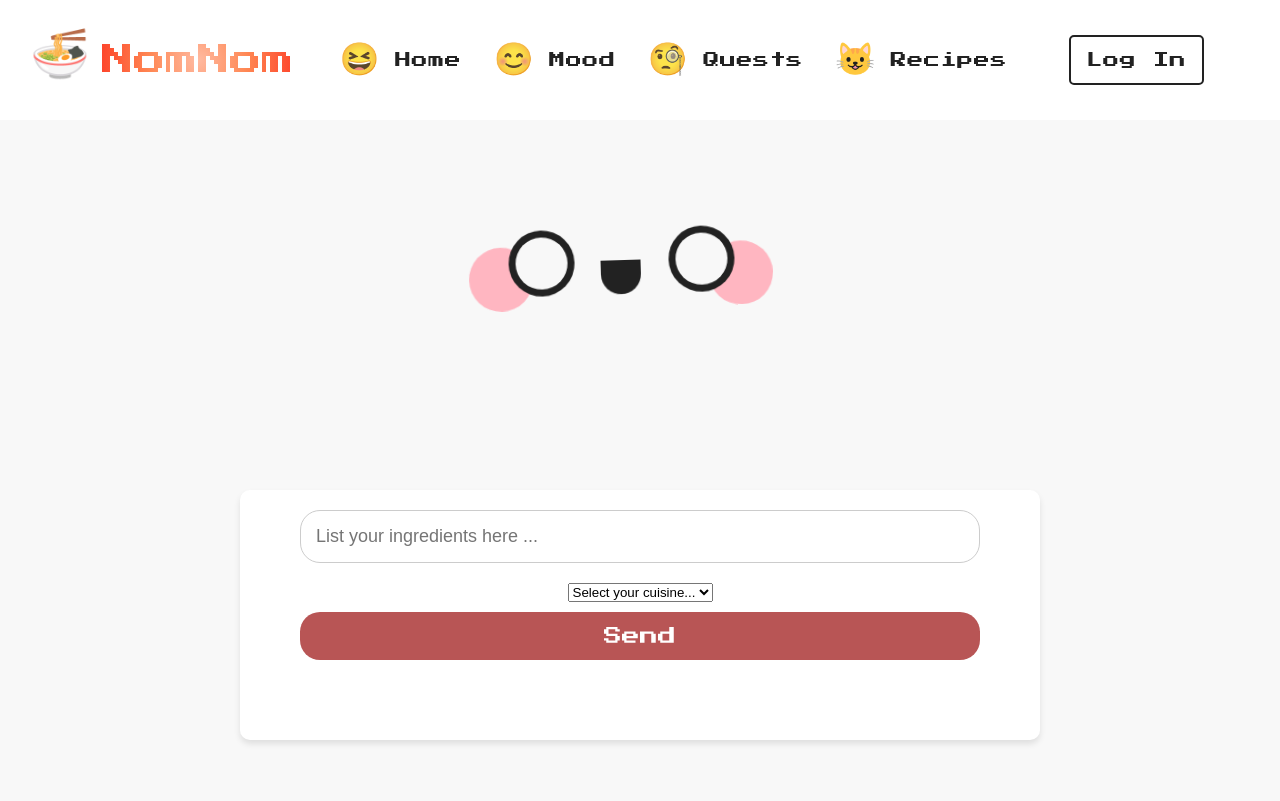
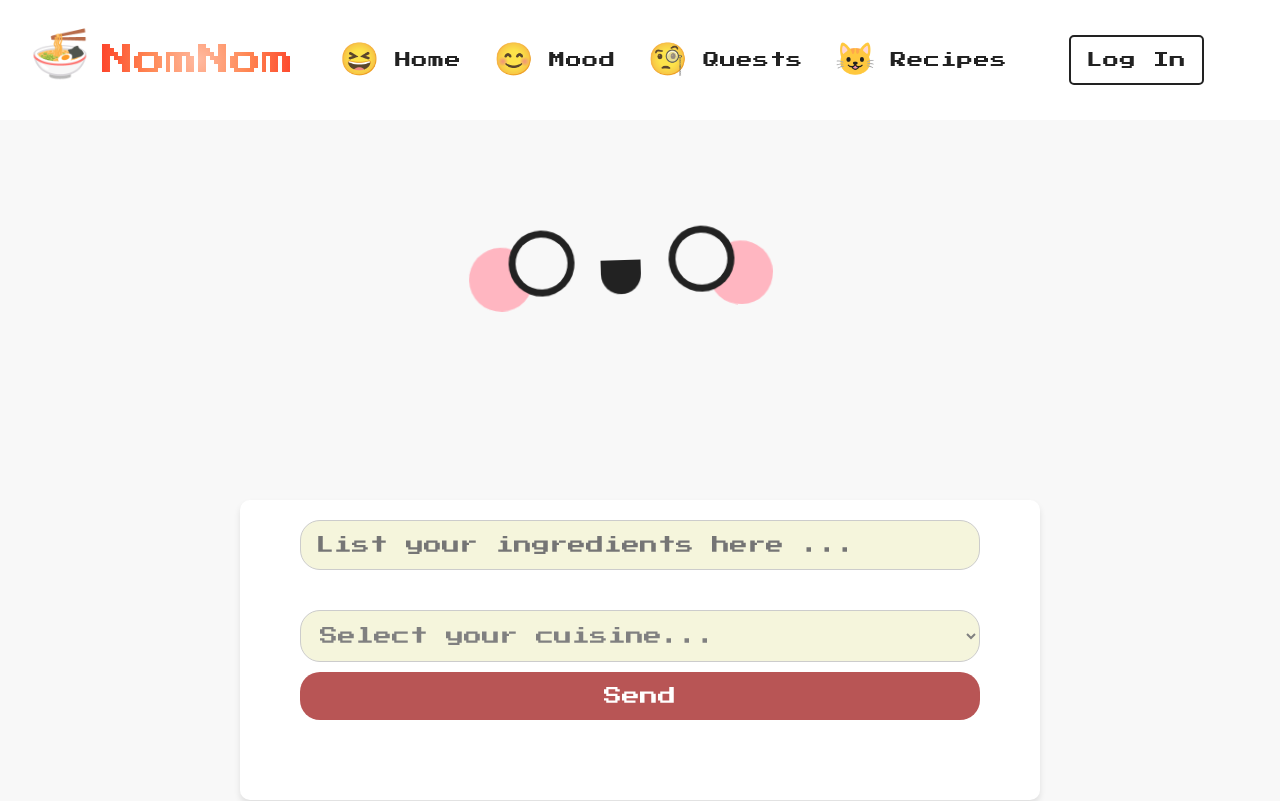
Before and after one commit to Ajirii/nomnom-project, a React (Vite) app in the folder frontend/: page / in a window 1280 px wide. Shown: the top 801 px of the page. Built offline with nearby package versions, Linux system fonts and the light colour scheme.

Commit message:
Update Home.css

```diff
--- a/frontend/src/components/Home/Home.css
+++ b/frontend/src/components/Home/Home.css
@@ -26,11 +26,13 @@
   gap: 10px;
   width: 100%;
   max-width: 600px;
-  position: absolute;
-  bottom: 10%;
+  position: relative; /* Fixes send button issue */
+  bottom: 0;
   box-shadow: 0 4px 6px rgba(0, 0, 0, 0.1);
 }
 
+/* Ingredient Input */
+/* Ingredient Input */
 .chat-input {
   width: 100%;
   padding: 10px;
@@ -38,12 +40,43 @@
   border: 1px solid #ccc;
   font-size: 16px;
   outline: none;
+  background-color: #f5f5dc; /* Cream background */
+  color: #006400; /* Dark green text */
+  font-family: inherit;
 }
 
 .chat-input:focus {
   border-color: #b85555;
 }
 
+/* Cuisine Dropdown */
+/* Cuisine Dropdown */
+.cuisine-select {
+  width: 100%;
+  padding: 10px;
+  border-radius: 20px;
+  border: 1px solid #ccc;
+  font-size: 16px;
+  outline: none;
+  margin-top: 10px;
+  cursor: pointer;
+  background-color: #f5f5dc; /* Cream background */
+  color: grey; /* Dark green text */
+  font-family: inherit; /* Matches the ingredient input */
+}
+
+/* Placeholder text styling */
+.cuisine-select option:first-child {
+  color: #999;
+  font-style: italic;
+}
+
+/* Match focus effect */
+.cuisine-select:focus {
+  border-color: #b85555;
+}
+
+/* Send Button */
 .send-button {
   width: 100%;
   background-color: #b85555;
@@ -56,6 +89,68 @@
   font-family: inherit;
 }
 
+.send-button:disabled {
+  background-color: #aaa;
+  cursor: not-allowed;
+}
+
+/* Ingredients List */
+.ingredients-list {
+  display: flex;
+  flex-wrap: wrap;
+  gap: 10px;
+  margin-top: 10px;
+  width: 100%;
+}
+
+.ingredient-tag {
+  background-color: #f3f3f3;
+  padding: 8px 12px;
+  border-radius: 15px;
+  font-size: 14px;
+  display: flex;
+  align-items: center;
+  gap: 8px;
+  color: #333;
+}
+
+.remove-tag {
+  cursor: pointer;
+  color: red;
+  font-weight: bold;
+}
+
+/* Retro Message */
+.retro-message {
+  margin-top: 20px;
+  font-size: 16px;
+  font-weight: bold;
+  color: #ffcc00;
+  background: #222;
+  padding: 10px 15px;
+  border-radius: 5px;
+  font-family: 'Press Start 2P', cursive;
+  text-align: center;
+}
+
+/* Animations */
+.happy-animation {
+  font-size: 30px;
+  color: #ffb900;
+  margin-top: 20px;
+  animation: bounce 1s ease-in-out infinite;
+}
+
+@keyframes bounce {
+  0%, 100% {
+    transform: translateY(0);
+  }
+  50% {
+    transform: translateY(-10px);
+  }
+}
+
+/* Mobile Styles */
 @media (max-width: 479px) {
   .input-container {
     padding: 15px 30px 50px 30px;
@@ -63,7 +158,7 @@
     margin-bottom: 60px;
   }
 
-  .chat-input {
+  .chat-input, .cuisine-select {
     font-size: 14px;
     padding: 12px;
   }
@@ -72,8 +167,13 @@
     font-size: 14px;
     padding: 12px;
   }
+
+  .message {
+    font-size: 14px;
+  }
 }
 
+/* Tablet Styles */
 @media (min-width: 480px) and (max-width: 767px) {
   .input-container {
     padding: 18px 35px 60px 35px;
@@ -81,7 +181,7 @@
     margin-bottom: 70px;
   }
 
-  .chat-input {
+  .chat-input, .cuisine-select {
     font-size: 15px;
     padding: 13px;
   }
@@ -90,8 +190,13 @@
     font-size: 15px;
     padding: 13px;
   }
+
+  .message {
+    font-size: 16px;
+  }
 }
 
+/* Desktop Styles */
 @media (min-width: 768px) {
   .input-container {
     padding: 20px 60px 80px 60px;
@@ -99,7 +204,7 @@
     margin-bottom: 100px;
   }
 
-  .chat-input {
+  .chat-input, .cuisine-select {
     font-size: 18px;
     padding: 15px;
   }
@@ -108,4 +213,8 @@
     font-size: 18px;
     padding: 15px;
   }
+
+  .message {
+    font-size: 18px;
+  }
 }
```
